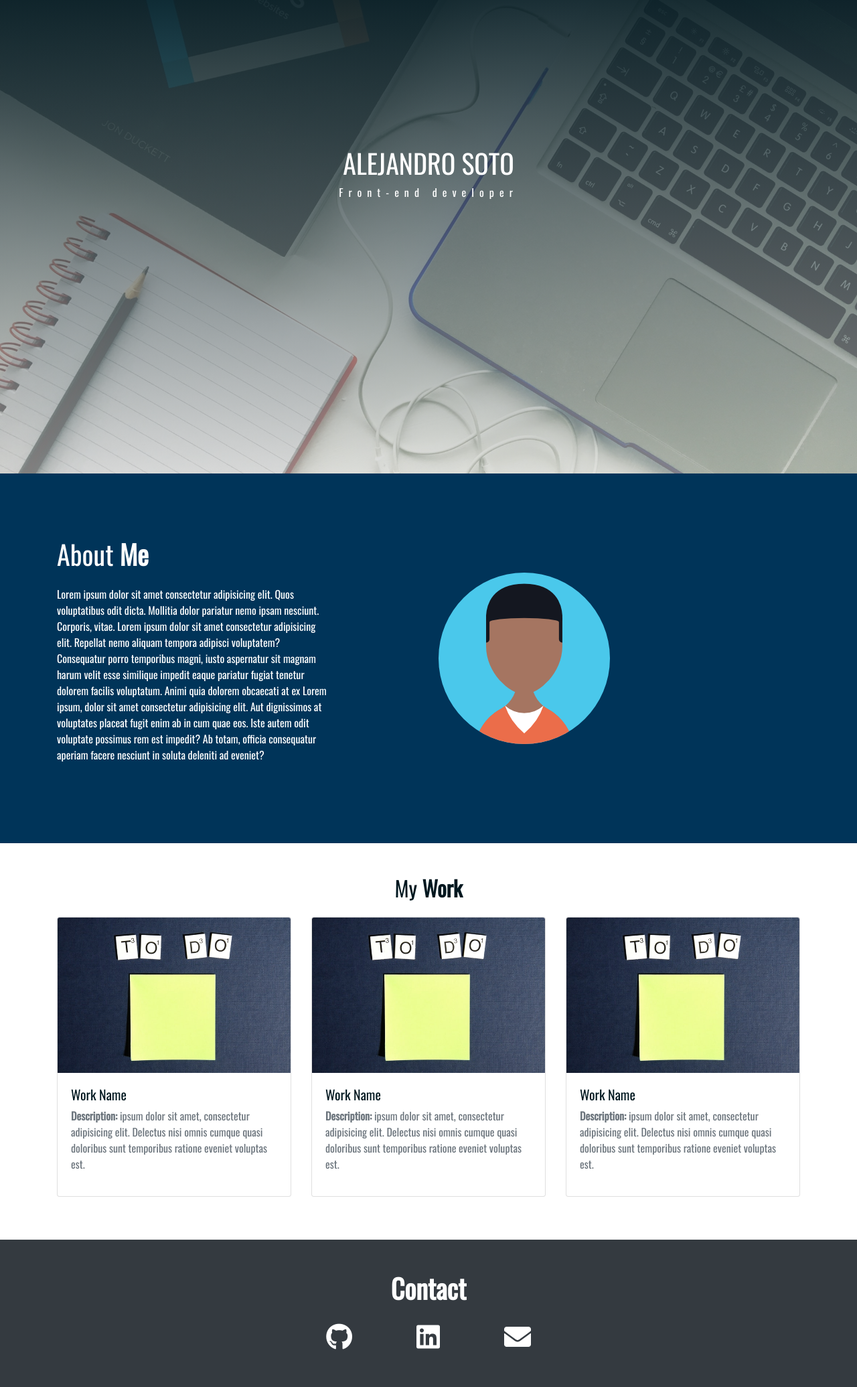
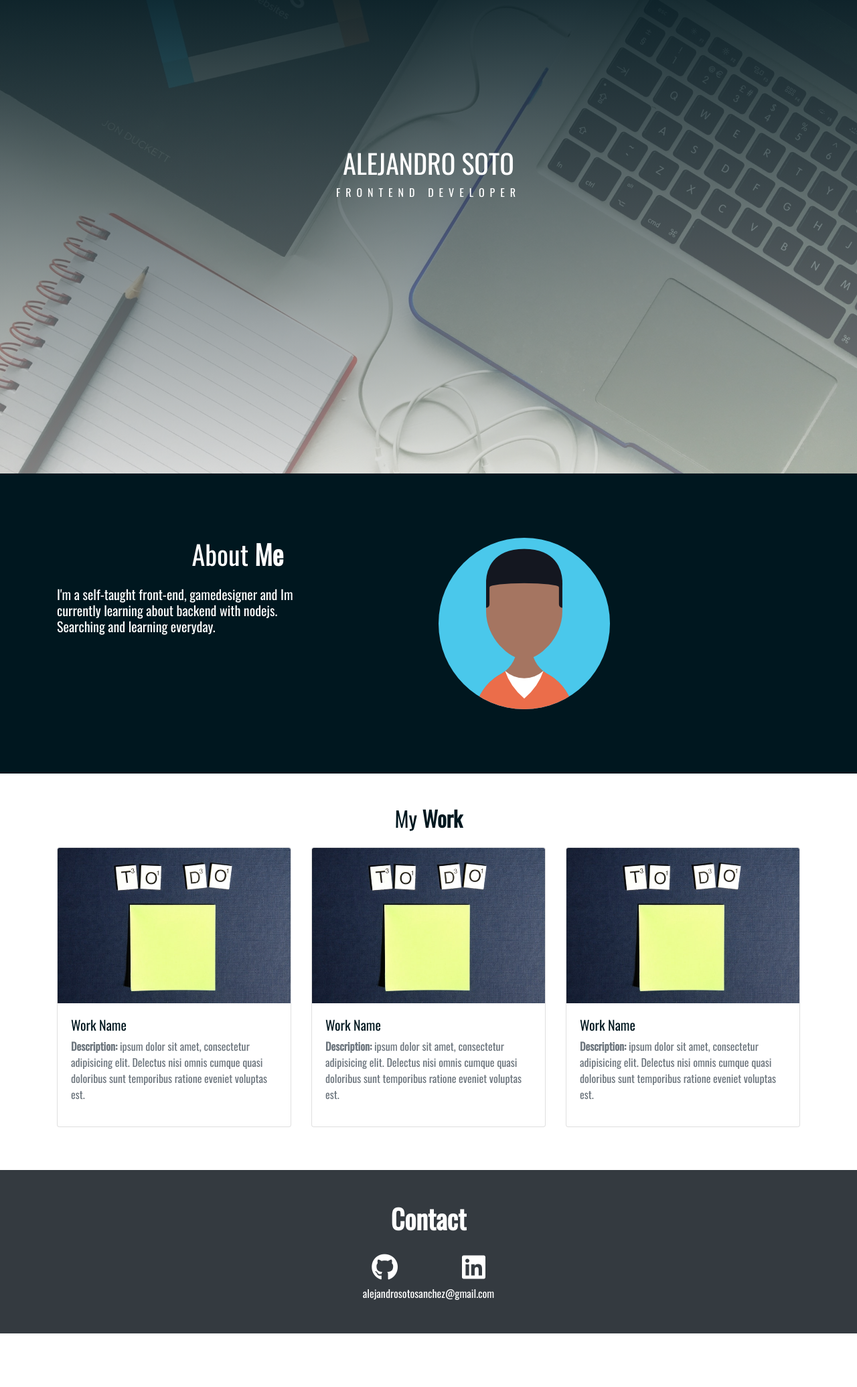
Before and after one commit to Articktoth/WebPage, a plain HTML site: page index.html in a window 1280 px wide. Shown: the part 93-2164 px from the top of the page at 67% size. After the commit the page ends 2084 px from the top, so only its background shows below. Drawn offline with nearby package versions, Linux system fonts and the light colour scheme.

Commit message:
second commit

```diff
--- a/css/style.css
+++ b/css/style.css
@@ -40,11 +40,11 @@ body{
 .sub-title{
     text-align: center;
     letter-spacing: 0.5rem;
+    text-transform: uppercase;
 }
 .about{
-    background: var(--mainBlue);
+    background: var(--mainBlack);
     color: #ffffff;
-
 }
 
 /*Portfolio section*/
--- a/index.html
+++ b/index.html
@@ -52,7 +52,7 @@
         <div class="row">
             <div class="col-10 mx-auto col-md-6 my-5">
                 <h1 class="title text-uppercase">Alejandro Soto</h1>
-                <p class="sub-title">Front-end developer</p>
+                <p class="sub-title">Frontend developer</p>
             </div>
         </div>
     </div>
@@ -62,11 +62,11 @@
     <div class="container">
         <div class="row justify-content-center align-self-center">
             <div class="col-10 mx-auto col-md-6 my-5">
-                <h1 class="text-capitalize">
+                <h1 class="text-capitalize text-center">
                     about <strong>Me</strong>
                 </h1>
-                <p class="my-4 w-75">
-                    Lorem ipsum dolor sit amet consectetur adipisicing elit. Quos voluptatibus odit dicta. Mollitia dolor pariatur nemo ipsam nesciunt. Corporis, vitae. Lorem ipsum dolor sit amet consectetur adipisicing elit. Repellat nemo aliquam tempora adipisci voluptatem? Consequatur porro temporibus magni, iusto aspernatur sit magnam harum velit esse similique impedit eaque pariatur fugiat tenetur dolorem facilis voluptatum. Animi quia dolorem obcaecati at ex Lorem ipsum, dolor sit amet consectetur adipisicing elit. Aut dignissimos at voluptates placeat fugit enim ab in cum quae eos. Iste autem odit voluptate possimus rem est impedit? Ab totam, officia consequatur aperiam facere nesciunt in soluta deleniti ad eveniet?
+                <p class="my-4 w-75 h5">
+                    I'm a self-taught front-end, gamedesigner and Im currently learning about backend with nodejs. Searching and learning everyday.
                 </p>
             </div>
             <div class="col-10 mx-auto col-md-6 my-5 align-self-center">
@@ -138,23 +138,7 @@
 
     </div>
 </section>
-<!--Contact--><!--
-<div class="container contact my-5 py-5" id="contact">
-    <div class="contact">
-        <ul class="text-capitalize mx-auto">
-            <li class="contact-item">
-                <a href="#" class="contact-link">Github</a>
-            </li>
-            <li class="contact-item">
-                <a href="#" class="contact-link">Linkedin</a>
-            </li>
-            <li class="contact-item">
-                <a href="#" class="contact-link">contact</a>
-            </li>
-        </ul>
-    </div>
-</div>-->
-
+<!--Contact-->
 <footer>
     <div class="container-fluid bg-dark justify-content" id="contact">
         <div class="row">
@@ -164,15 +148,18 @@
                     <strong>Contact</strong>
                 </h1>
                 <div class="footer-icons mt-3 d-flex justify-content-center flex-wrap">
-                    <a href="#" class="footer-icon mx-5">
+                    <a href="https://github.com/Articktoth"  target="_blank" class="footer-icon mx-5">
                         <i class="fab fa-github"></i>
                     </a>
-                    <a href="#" class="footer-icon">
+                    <a href="https://www.linkedin.com/in/alejandro-soto-1b8878163/" target="_blank" class="footer-icon">
                         <i class="fab fa-linkedin mx-5"></i>
                     </a>
-                    <a href="#" class="footer-icon">
+                    <!-- <a href="#" class="footer-icon">
                         <i class="fas fa-envelope mx-5"></i>
-                    </a>
+                    </a> -->
+                </div>
+                <div class="text-center">
+                    alejandrosotosanchez@gmail.com
                 </div>
             </div>
         </div>
```
